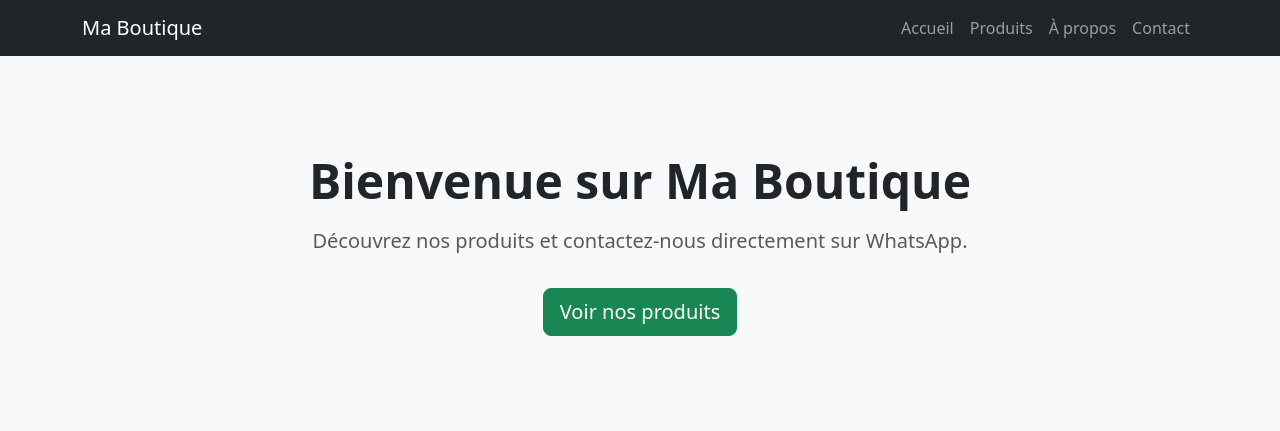
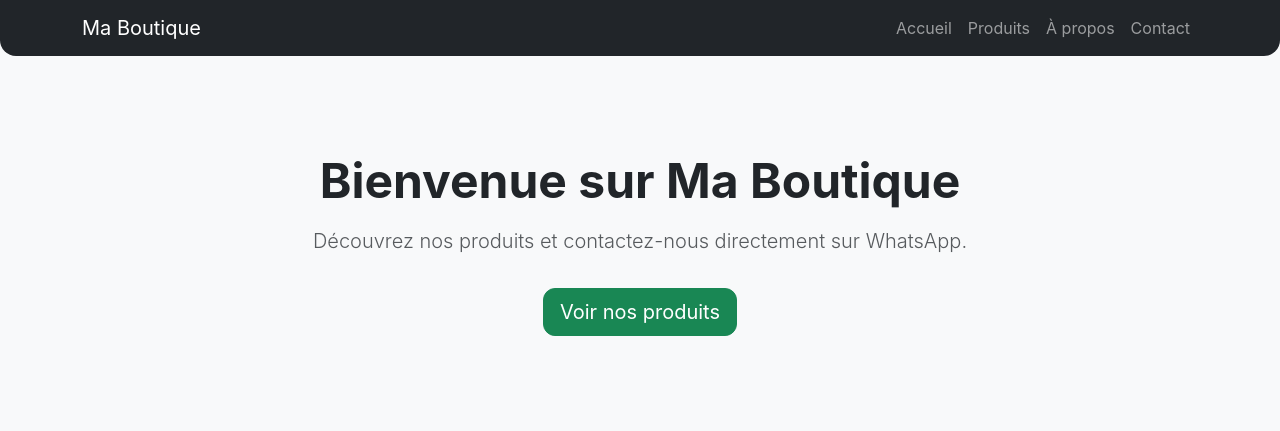
Before and after one commit to Julbtm/maboutique, a Django app: page / in a window 1280 px wide. Shown: the top 431 px of the page. Run offline with Django 5.2, Linux system fonts and the light colour scheme.

Commit message:
Style iOS - coins arrondis et police système

```diff
--- a/boutique/templates/boutique/base.html
+++ b/boutique/templates/boutique/base.html
@@ -6,6 +6,35 @@
     <meta name="viewport" content="width=device-width, initial-scale=1.0">
     <title>Ma Boutique</title>
     <link href="https://cdn.jsdelivr.net/npm/bootstrap@5.3.3/dist/css/bootstrap.min.css" rel="stylesheet">
+    <style>
+        body {
+            font-family: -apple-system, BlinkMacSystemFont, "Segoe UI", Roboto, sans-serif;
+            -webkit-font-smoothing: antialiased;
+        }
+
+        .card {
+            border-radius: 16px;
+            border: none;
+            transition: all 0.2s ease;
+        }
+
+        .btn {
+            border-radius: 12px;
+            transition: all 0.2s ease;
+        }
+
+        .btn:active {
+            transform: scale(0.97);
+        }
+
+        .form-control {
+            border-radius: 10px;
+        }
+
+        .navbar {
+            border-radius: 0 0 16px 16px;
+        }
+    </style>
 </head>
 
 <body class="bg-light">
```
